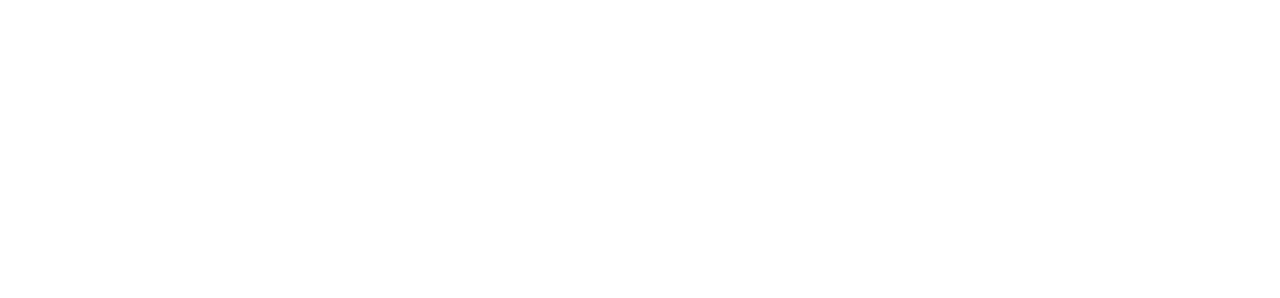
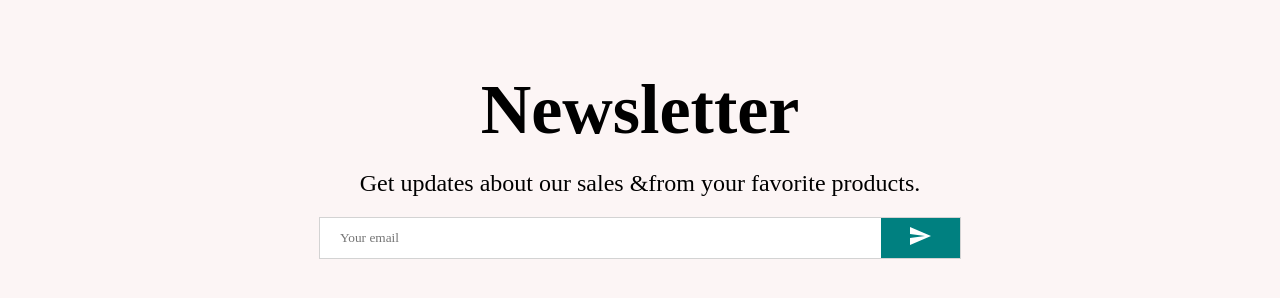
Before and after one commit to erisha/ecommerce_app1, a React (Create React App) app in the folder ecommerce-store1/: page / in a window 1280 px wide. Shown: the part 2332-2630 px from the top of the page. Before the commit the page ends 2256 px from the top, so only its background shows below. Built offline with nearby package versions, Linux system fonts and the light colour scheme; a web font is replaced by a local one.

Commit message:
added Newsletter component. created Footer.jsx

```diff
--- /dev/null
+++ b/ecommerce-store1/src/components/Newsletter.jsx
@@ -0,0 +1,62 @@
+import { Send } from '@mui/icons-material';
+import styled from 'styled-components';
+
+const Container = styled.div`
+  height: 60vh;
+  background-color: #fcf5f5;
+  display: flex;
+  align-items: center;
+  justify-content: center;
+  flex-direction: column;
+`;
+const Title = styled.h1`
+  font-size: 70px;
+  margin-bottom: 20px;
+`;
+
+const Desc = styled.div`
+  font-size: 24px;
+  font-weight: 300;
+  margin-bottom: 20px;
+
+`;
+
+const InputContainer = styled.div`
+  width: 50%;
+  height: 40px;
+  background-color: white;
+  display: flex;
+  justify-content: space-between;
+  border: 1px solid lightgray;
+`;
+
+const Input = styled.input`
+  border: none;
+  flex: 8;
+  padding-left: 20px;
+`;
+
+const Button = styled.button`
+  flex: 1;
+  border: none;
+  background-color: teal;
+  color: white;
+`;
+
+const Newsletter = () => {
+  return (
+    <Container>
+      <Title>Newsletter</Title>
+      <Desc>Get updates about our sales &from your favorite products.</Desc>
+      <InputContainer>
+        <Input placeholder="Your email" />
+        <Button>
+          <Send />
+        </Button>
+      </InputContainer>
+    </Container>
+  );
+};
+
+
+export default Newsletter
--- a/ecommerce-store1/src/components/Slider.jsx
+++ b/ecommerce-store1/src/components/Slider.jsx
@@ -65,7 +65,7 @@
 const Desc = styled.p`
   margin: 50px 0px;
   font-size: 20px;
-  font-weight: 500px;
+  font-weight: 500;
   letter-spacing: 3px;
 `;
 
--- a/ecommerce-store1/src/pages/Home.jsx
+++ b/ecommerce-store1/src/pages/Home.jsx
@@ -3,6 +3,7 @@
 import Announcement from '../components/Announcement'
 import Categories from '../components/Categories'
 import Navbar from '../components/Navbar'
+import Newsletter from '../components/Newsletter'
 import Products from '../components/Products'
 import Slider from '../components/Slider'
 
@@ -14,6 +15,7 @@
         <Slider />
         <Categories />
         <Products />
+        <Newsletter />
     </div>
   )
 }
```
Also changed, not shown: ecommerce-store1/src/components/Footer.jsx (added, +9 -0 lines).
